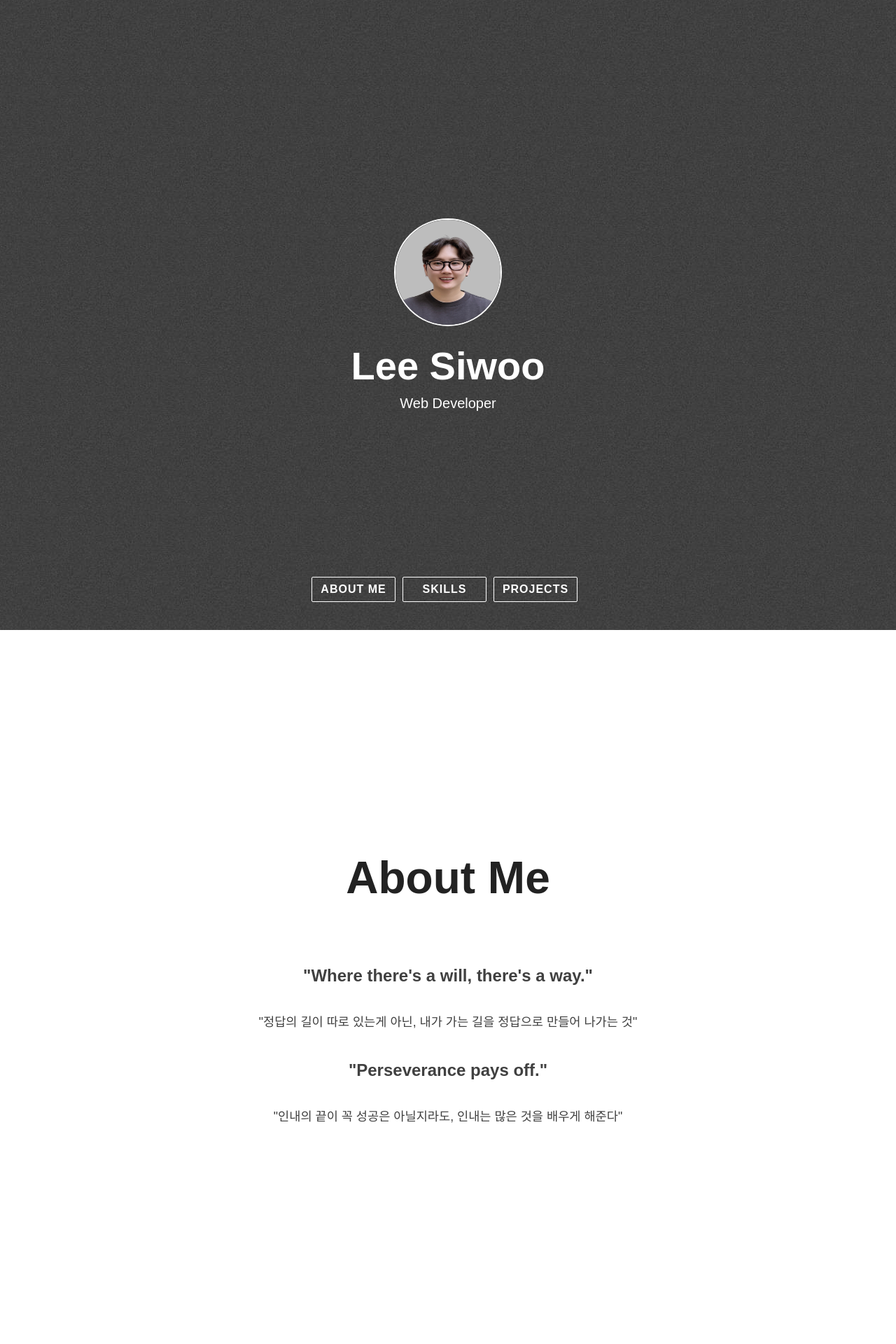
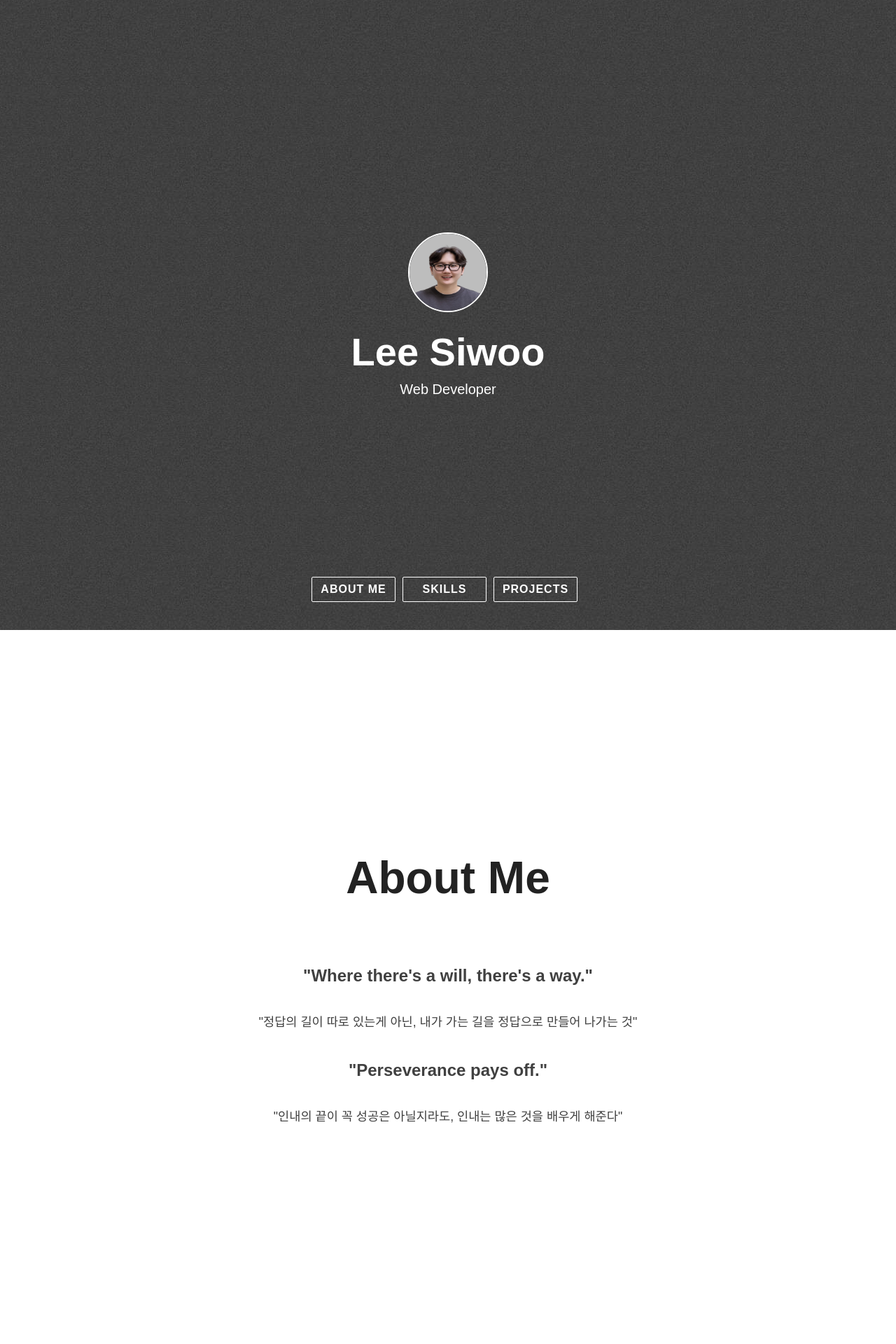
Before and after one commit to SHU-Webbb/SHU-Webbb.github.io, a Jekyll site: the page built from index.html, in a window 1280 px wide. Shown: the top 1920 px of the page at 70% size. Built offline with Jekyll 4.4.1, drawn with Linux system fonts in a browser that asks for light colours; nearby versions of some CDN libraries; some web fonts are replaced.

Commit message:
main.css 업데이트

```diff
--- a/assets/css/main.css
+++ b/assets/css/main.css
@@ -403,8 +403,8 @@ img {
 
 .profile-pic {
   border-radius: 50%;
-  width: 150px;
-  height: 150px;
+  width: 110px;
+  height: 110px;
   border: solid 2px white;
 }
 
```
